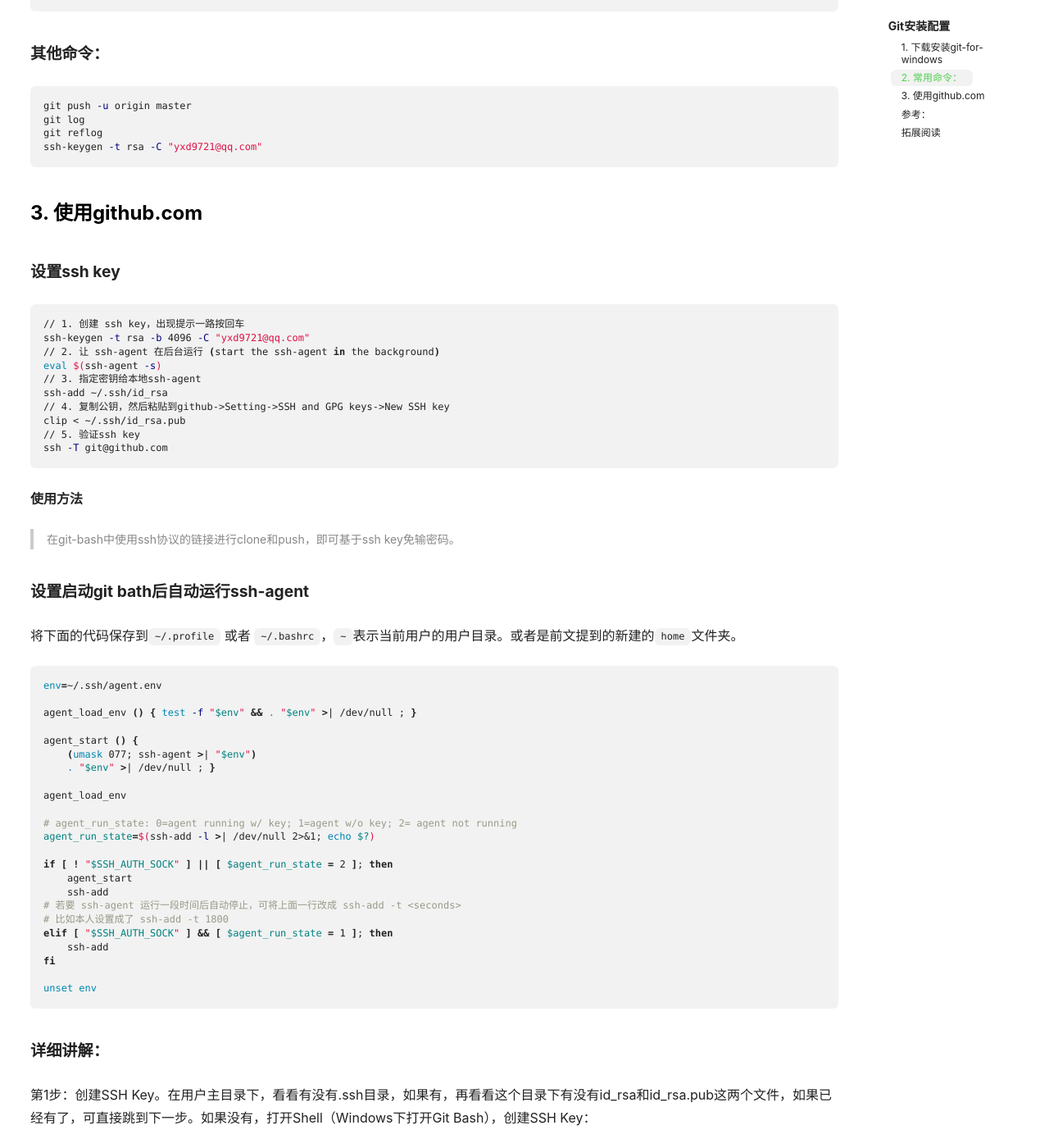
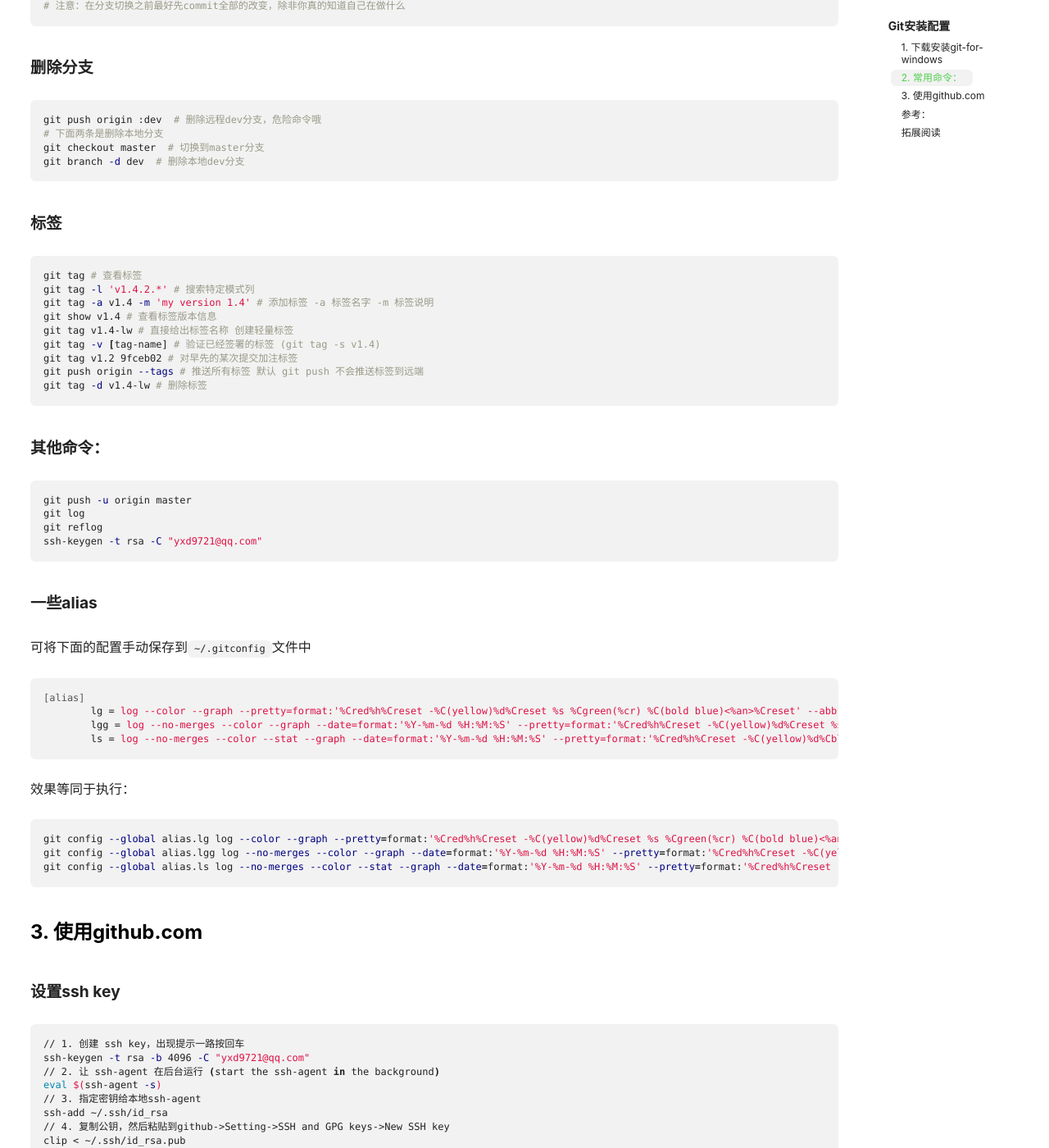
Before and after one commit to thianda91/thianda91.github.io, a Jekyll site: the page built from _posts/2017-09-28-git-learning.md, in a window 1280 px wide and 1400 px high, scrolled down 4171 px. Shown: the whole window at 82% size. Built offline with Jekyll 4.4.1, drawn with Linux system fonts in a browser that asks for light colours; nearby versions of some CDN libraries; comment, search, counter and statistics services are not loaded; some of the changed text lies outside the part shown.

Commit message:
update git-learning.md

````diff
--- a/_posts/2017-09-28-git-learning.md
+++ b/_posts/2017-09-28-git-learning.md
@@ -49,14 +49,24 @@
 git clone <dir>
 ```
 
-#### 配置git联网的代理服务器：
+#### 配置联网的代理服务器：
 
-```shell
+bash的`ssh`命令可在`~/.ssh/config`文件中配置如下一行，即可测试`ssh -T git@github.com`
+
+```ini
+ProxyCommand connect -H xxxx:8080 %h %p
+```
+
+配置`git`命令使用代理
+
+```bash
 git config --global http.proxy http://xxxx:8080
 git config --global http.proxy user:password@http://xxxx:8080 # 需验证用户密码时这样写
 git config --global https.proxy http://xxxx:8080 # 设置git访问https协议所使用的代理
 git config --get http.proxy # 检查是否设置成功
 git config --global http.sslVerify false # 解决https证书错误的问题
+# 经测试，在内网环境使用代理后使用 git协议 (git@github.com:xxx...) 无法依然使用，需要修改为 https 协议，每次push都需要输入账户密码，比较麻烦
+git config --global credential.helper wincred # 设置使用window凭据缓存账号密码，用于https方式push
 # 当前git bash窗口有效
 export http_proxy="http://127.0.0.1:8087"
 export https_proxy="http://127.0.0.1:8087"
@@ -68,38 +78,38 @@
 
 #### 取消git联网的代理服务器：
 
-```shell
+```bash
 git config --global --unset http.proxy
 ```
 
 #### 配置用户：
 
-```shell
+```bash
 git config --global user.email "You@example.com"
 ```
 
 #### 配置邮箱：
 
-```shell
+```bash
 git config --global user.name "Your Name"
 ```
 
 #### 添加远程仓库：
 
-```shell
-git remote add origin git@github.com:yuxianda/dangjian.git
+```bash
+git remote add origin git@github.com:thianda/dangjian.git
 ```
 
 #### 添加文件：
 
-``` shell
+``` bash
 git add <filename>
 git add . # 添加所有文件
 ```
 
 #### 提交：
 
-```shell
+```bash
 git commit -m '<comment>'
 git commit -am '<comment>' # 若无增删文件，可这样使用，代替`git add .`&`git commit -m '<comment>'`
 ```
@@ -108,25 +118,25 @@
 
 #### 查看状态：
 
-```shell
+```bash
 git status   # 在任何环节均可以查看状态。
 ```
 
 #### 查看所有分支
 
-```shell
+```bash
 git branch --all
 ```
 
 #### 新建分支：
 
-```shell
+```bash
 git checkout -b <branch>
 ```
 
 等同于：
 
-```shell
+```bash
 git branch <branch>
 git checkout <branch>
 ```
@@ -135,13 +145,13 @@
 
 ##### 1) github上已经有master分支 和dev分支
 
-```shell
+```bash
 git checkout -b dev   # 新建并切换到本地dev分支
 git pull origin dev   # 本地分支与远程分支相关联
 ```
 ##### 2) 在本地新建分支并推送到远程
 
-```shell
+```bash
 git checkout -b test
 git push origin test   # 这样远程仓库中也就创建了一个test分支
 ```
@@ -150,13 +160,13 @@
 
 发布dev分支指的是同步dev分支的代码到远程服务器，与新建分支并推送类似
 
-```shell
+```bash
 git push origin dev:dev  # 这样远程仓库也有一个dev分支了
 ```
 
 #### 在dev分支开发代码
 
-```shell
+```bash
 git checkout dev  # 切换到dev分支进行开发
 # 开发代码之后，我们有两个选择
 # 第一个：如果功能开发完成了，可以合并主分支
@@ -172,27 +182,60 @@
 
 #### 删除分支
 
-```shell
+```bash
 git push origin :dev  # 删除远程dev分支，危险命令哦
 # 下面两条是删除本地分支
 git checkout master  # 切换到master分支
 git branch -d dev  # 删除本地dev分支
 ```
 
+#### 标签
+
+```bash
+git tag # 查看标签
+git tag -l 'v1.4.2.*' # 搜索特定模式列
+git tag -a v1.4 -m 'my version 1.4' # 添加标签 -a 标签名字 -m 标签说明
+git show v1.4 # 查看标签版本信息
+git tag v1.4-lw # 直接给出标签名称 创建轻量标签
+git tag -v [tag-name] # 验证已经签署的标签 (git tag -s v1.4)
+git tag v1.2 9fceb02 # 对早先的某次提交加注标签
+git push origin --tags # 推送所有标签 默认 git push 不会推送标签到远端
+git tag -d v1.4-lw # 删除标签
+```
+
 #### 其他命令：
 
-```sh
+```bash
 git push -u origin master
 git log
 git reflog
 ssh-keygen -t rsa -C "yxd9721@qq.com"
 ```
 
+#### 一些alias
+
+可将下面的配置手动保存到`~/.gitconfig`文件中
+
+```ini
+[alias]
+	lg = log --color --graph --pretty=format:'%Cred%h%Creset -%C(yellow)%d%Creset %s %Cgreen(%cr) %C(bold blue)<%an>%Creset' --abbrev-commit
+	lgg = log --no-merges --color --graph --date=format:'%Y-%m-%d %H:%M:%S' --pretty=format:'%Cred%h%Creset -%C(yellow)%d%Creset %s %Cgreen(%cd) %C(bold blue)<%an>%Creset' --abbrev-commit
+	ls = log --no-merges --color --stat --graph --date=format:'%Y-%m-%d %H:%M:%S' --pretty=format:'%Cred%h%Creset -%C(yellow)%d%Cblue %s %Cgreen(%cd) %C(bold blue)<%an>%Creset' --abbrev-commit
+```
+
+效果等同于执行：
+
+```bash
+git config --global alias.lg log --color --graph --pretty=format:'%Cred%h%Creset -%C(yellow)%d%Creset %s %Cgreen(%cr) %C(bold blue)<%an>%Creset' --abbrev-commit
+git config --global alias.lgg log --no-merges --color --graph --date=format:'%Y-%m-%d %H:%M:%S' --pretty=format:'%Cred%h%Creset -%C(yellow)%d%Creset %s %Cgreen(%cd) %C(bold blue)<%an>%Creset' --abbrev-commit
+git config --global alias.ls log --no-merges --color --stat --graph --date=format:'%Y-%m-%d %H:%M:%S' --pretty=format:'%Cred%h%Creset -%C(yellow)%d%Cblue %s %Cgreen(%cd) %C(bold blue)<%an>%Creset' --abbrev-commit
+```
+
 ### 3. 使用github.com
 
 #### 设置ssh key
 
-```shell
+```bash
 // 1. 创建 ssh key，出现提示一路按回车
 ssh-keygen -t rsa -b 4096 -C "yxd9721@qq.com"
 // 2. 让 ssh-agent 在后台运行 (start the ssh-agent in the background)
@@ -213,7 +256,7 @@
 
 将下面的代码保存到`~/.profile` 或者 `~/.bashrc`，`~`表示当前用户的用户目录。或者是前文提到的新建的`home`文件夹。
 
-```shell
+```bash
 env=~/.ssh/agent.env
 
 agent_load_env () { test -f "$env" && . "$env" >| /dev/null ; }
@@ -244,7 +287,7 @@
 
 第1步：创建SSH Key。在用户主目录下，看看有没有.ssh目录，如果有，再看看这个目录下有没有id_rsa和id_rsa.pub这两个文件，如果已经有了，可直接跳到下一步。如果没有，打开Shell（Windows下打开Git Bash），创建SSH Key：
 
-```shell
+```bash
 $ ssh-keygen -t rsa -C "youremail@example.com"
 ```
 
````
